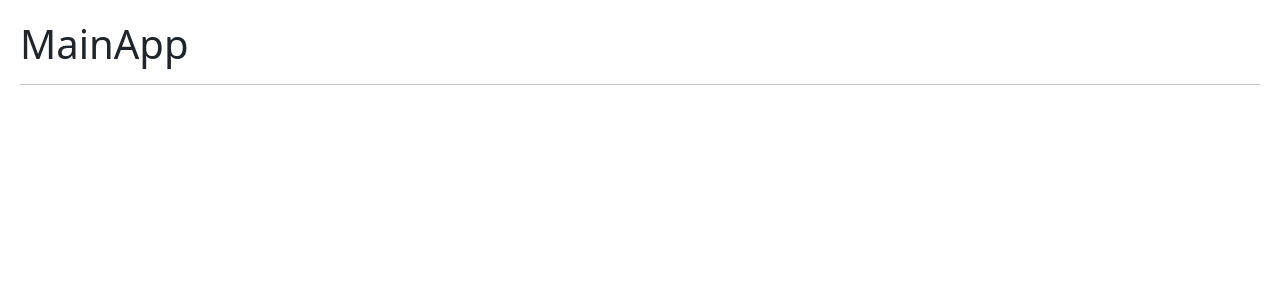
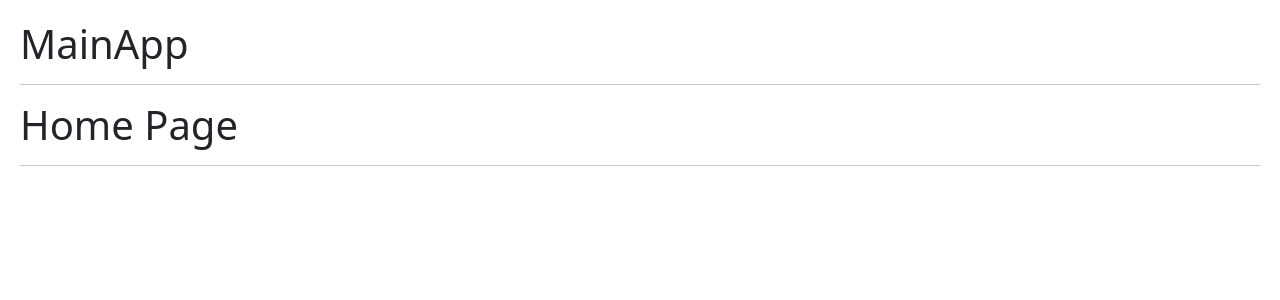
Before and after one commit to mbernallaura/Hook-App, a React (Vite) app: page / in a window 1280 px wide. Shown: the top 300 px of the page. Built offline with nearby package versions, Linux system fonts and the light colour scheme.

Commit message:
Utilizar la etiqueta  route, para dirigir las paginas

```diff
--- a/src/09-useContext/MainApp.jsx
+++ b/src/09-useContext/MainApp.jsx
@@ -1,3 +1,8 @@
+import { Navigate, Route, Routes } from "react-router";
+import { HomePage } from './HomePage';
+import { AboutPage } from './AboutPage';
+import { LoginPage } from './LoginPage';
+
 
 
 export const MainApp = () => {
@@ -5,6 +10,20 @@ export const MainApp = () => {
         <>
             <h1>MainApp</h1>
             <hr />
+            <Routes>
+                <Route path="/" element={ <HomePage/> }/>
+                <Route path="login" element={ <LoginPage/> }/>
+                <Route path="about" element={ <AboutPage/> }/>
+
+                {/*Formas para redirigir la pagina cuando no se escriba el path correcto */}
+                {/* 1. En esta forma, te lleva a la pagina que indiaste pero el path no cambia
+                es decir, si pongo /hhhahaa, me redirecciona a la pag que indique pero el path queda con lo que le coloque */}
+                {/* <Route path="*" element={ <LoginPage/> }/> */}
+
+                {/* 2. Aca se puede redirigir a la pagina pero cambia el path por a pagina que se eleigio,
+                es decir, si pongo /hhhahaa, el path se cambiara por el que se le indico en este caso quedaria /about */}
+                <Route path="*" element={ <Navigate to={"/about"}/> }/>
+            </Routes>
         </>
     )
 }
```
